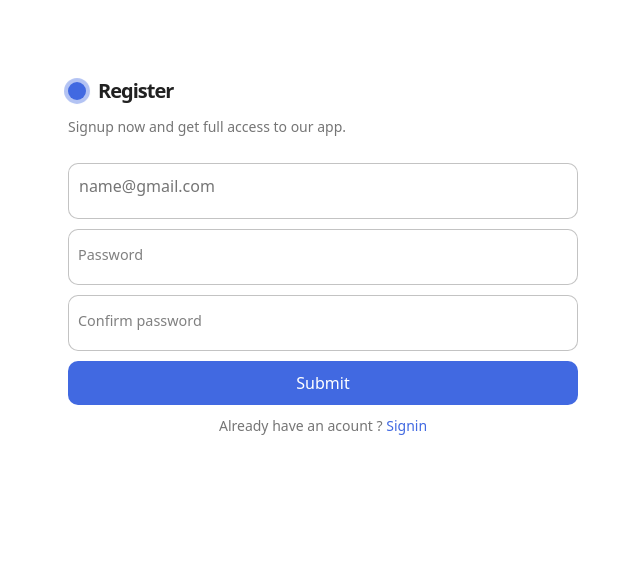
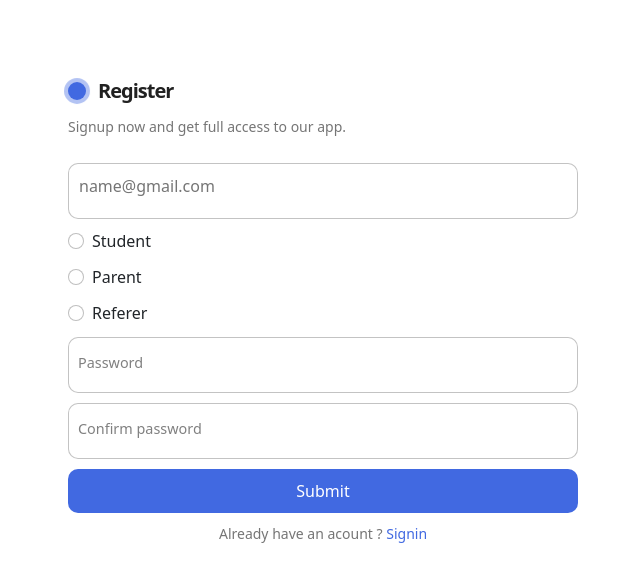
Before and after one commit to kamcho/AILearner, a Django app: page /Sign-Up/ in a window 1280 px wide. Shown: the part 56-638 px from the top of the page, without its empty margins (317-957 px from the left). Run offline with Django 4.2, Linux system fonts and the light colour scheme; some libraries are stand-ins or nearby versions.

Commit message:
aws 2nd commit

```diff
--- a/PSAAI/Users/templates/Users/register.html
+++ b/PSAAI/Users/templates/Users/register.html
@@ -16,6 +16,19 @@
         <span></span>
     </label>
 
+    <div class="form-check form-check-inline">
+        <input class="form-check-input" type="radio" name="role" id="inlineRadio1" value="Student">
+        <label class="form-check-label" for="inlineRadio1">Student</label>
+      </div>
+      <div class="form-check form-check-inline">
+        <input class="form-check-input" type="radio" name="role" id="inlineRadio2" value="Guardian">
+        <label class="form-check-label" for="inlineRadio2">Parent</label>
+      </div>
+      <div class="form-check form-check-inline">
+        <input class="form-check-input" type="radio" name="role" id="inlineRadio3" value="Referer">
+        <label class="form-check-label" for="inlineRadio2">Referer</label>
+      </div>
+
     <label>
         <input class="input" type="password" name="pwd1"  required>
         <span>Password</span>
--- a/PSAAI/Users/views.py
+++ b/PSAAI/Users/views.py
@@ -23,15 +23,17 @@ class RegisterView(TemplateView):
             email = request.POST.get('email')
             pwd1 = request.POST.get('pwd1')
             pwd2 = request.POST.get('pwd2')
+            role = request.POST.get('role')
 
             if email and pwd2 and pwd1:
                 if pwd2 == pwd1:
                     try:
-                        user = MyUser.objects.create_user(email=email, role='Guardian', password=pwd1)
+                        user = MyUser.objects.create_user(email=email, role=role, password=pwd1)
+                        user.save()
                         messages.success(request, f'Account for {email} has been created successfully.')
                         return redirect('login')
-                    except IntegrityError:
-                        messages.error(request, 'A user with this email already exists.')
+                    except IntegrityError as e:
+                        messages.error(request, str(e))
                 else:
                     messages.error(request, 'The passwords did not match!')
             else:
@@ -304,6 +306,10 @@ class FinishSetup(LoginRequiredMixin, UserPassesTestMixin, TemplateView):
                     return redirect('guardian-home')
                 elif request.user.role == 'Teacher':
                     return redirect('teachers-home')
+                else:
+                    messages.error(request, 'Role not found')
+                    return redirect(request.get_full_path())
+
         else:
             return redirect(request.get_full_path())
 
@@ -392,6 +398,8 @@ class Home(LoginRequiredMixin, UserPassesTestMixin, TemplateView):
 
 
         except Exception as e:
+            context['grade'] = 4
+
             messages.error(self.request, 'An error occurred. Please contact @support')
             error_message = str(e)  # Get the error message as a string
             error_type = type(e).__name__
```
Also changed, not shown: PSAAI/Users/models.py (+3 -4 lines), PSAAI/Logs/migrations/0001_initial.py (deleted), PSAAI/SubjectList/migrations/0001_initial.py (deleted), PSAAI/SubjectList/migrations/0002_rename_file_subtopic_file1_subtopic_file2.py (deleted), PSAAI/SubjectList/migrations/0002_topic_test_size_topic_time.py (deleted), PSAAI/SubjectList/migrations/0003_remove_progress_subtopic_progress_subtopic.py (deleted), PSAAI/SubjectList/migrations/0004_remove_accountinquiries_quiz_class_and_more.py (deleted), PSAAI/SubjectList/migrations/__init__.py (deleted), PSAAI/Support/migrations/__init__.py (deleted), PSAAI/Users/migrations/0001_initial.py (added), PSAAI/Users/migrations/0002_alter_myuser_is_admin.py (added), PSAAI/Users/migrations/__init__.py (added), 1 other file.
